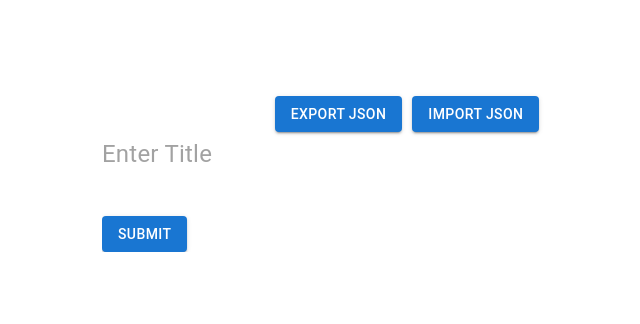
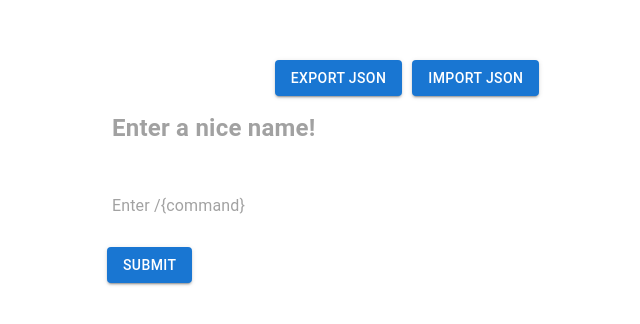
Before and after one commit to MuhammadMohsin/form-builder, a React (Create React App) app: page / in a window 1280 px wide. Shown: the part 226-550 px from the top of the page, without its empty margins (238-878 px from the left). Built offline with nearby package versions, Linux system fonts and the light colour scheme.

Commit message:
Update UX for DND

```diff
--- a/src/App.js
+++ b/src/App.js
@@ -17,15 +17,19 @@ const useStyles = makeStyles({
     overflowY: 'auto',
     maxWidth: 600,
     width: '50%',
+    padding: 5,
+    '& > div': {
+      padding: 5
+    }
   }
 });
 
 function App() {
   // Refs
-  const textRef = useRef(null);
+  const formRef = useRef(null);
 
   // States
-  const [formElement, setFormElement] = useState({ formtitle: '', formElements: [] }) // Maintains the JSON object
+  const [formElement, setFormElement] = useState({ formtitle: '', formElements: [{ name: 'CommandLine', value: '' }] }) // Maintains the JSON object
   const [isTitlePresent, setIsTitlePresent] = useState(false)
 
   /**
@@ -65,7 +69,10 @@ function App() {
    * @param {event} e
    * @param {Int} index
    */
-  const onDragStart = (e, index) => { e.dataTransfer.setData("index", index) }
+  const onDragStart = (e, index) => {
+    formRef.current.classList.add('dragStart');
+    e.dataTransfer.setData("index", index);
+  }
 
   /**
    * get the index of dropped element and swap the two elements
@@ -73,6 +80,7 @@ function App() {
    * @param {Int} dropIndex
    */
   const onDrop = (e, dropIndex) => {
+    formRef.current.classList.remove('dragStart');
     let _formElement = JSON.parse(JSON.stringify(formElement))
     let dragIndex = e.dataTransfer.getData("index");
     let DraggedValue = { ..._formElement.formElements[dragIndex] }
@@ -142,7 +150,6 @@ function App() {
    */
   const autoFocus = () => {
     setIsTitlePresent(false)
-    textRef?.current?.focus()
   }
 
   /**
@@ -184,23 +191,23 @@ function App() {
           <Button style={{ marginLeft: 10 }} component='span' variant='contained'>Import JSON</Button>
         </label>
       </div>
-      <form className={classes.formStyle} onSubmit={(e) => e.preventDefault()}>
+      <form className={classes.formStyle}
+        onSubmit={(e) => e.preventDefault()}
+        ref={formRef}>
         {isTitlePresent ?
           <ClickAwayListener onClickAway={() => setIsTitlePresent(true)}>
-            <Typography onClick={() => autoFocus()} variant='h2' style={{ fontSize: 24 }} tabIndex='1'>{formElement.formtitle}</Typography>
+            <Typography onClick={() => autoFocus()} variant='h2' style={{ fontSize: 24, fontWeight: 700 }} tabIndex='1'>{formElement.formtitle}</Typography>
           </ClickAwayListener>
           : <TextField
             fullWidth
             id="form-title"
             autoFocus
             variant="standard"
-            placeholder='Enter Title'
-            InputProps={{ disableUnderline: true, style: { fontSize: 24 } }}
-            ref={textRef}
+            placeholder='Enter a nice name!'
+            InputProps={{ disableUnderline: true, style: { fontSize: 24, fontWeight: 700 } }}
             style={{ marginBottom: 20, }}
             value={formElement.formtitle}
             onChange={(e) => handleElementInsertion(e)}
-            onKeyUp={(e) => handleElementInsertion(e)}
           />}
         {formElement?.formElements?.length ? formElement?.formElements?.map((element, index) => RenderElement([element['name']], index)) : null}
         <Button variant='contained' style={{ marginTop: 20 }}>Submit</Button>
--- a/src/components/index.jsx
+++ b/src/components/index.jsx
@@ -43,12 +43,8 @@ export const CommandLine = ({ addCommandElement, index, onDragStart, onDrop }) =
             id="form-title"
             placeholder='Enter /{command}'
             autoComplete='off'
-            draggable
-            onDragStart={(e) => onDragStart(e, index)}
-            onDrop={(e) => onDrop(e, index)}
-            onDragOver={(e) => { e.preventDefault(); setShowState(false) }}
             autoFocus
-            InputProps={{ disableUnderline: true, endAdornment: <DragIndicatorIcon style={{ cursor: 'move' }} /> }}
+            InputProps={{ disableUnderline: true }}
             onKeyUp={(e) => handleFieldCommandValue(e)}
             variant="standard"
             style={{ marginTop: 10 }}
@@ -69,6 +65,8 @@ export const Headline = ({ formElement, handleInputValue, index, handleElementIn
      * @param {event} e
      */
     const handleTextCommandValue = (e) => {
+        // Stop user to add empty heading
+        if (!e.target.value) return;
         if (e.keyCode === 13) {
             delete formElement.isEditable
             handleElementInsertion(e, 'input')
@@ -92,11 +90,11 @@ export const Headline = ({ formElement, handleInputValue, index, handleElementIn
             onDragStart={(e) => onDragStart(e, index)}
             onDrop={(e) => onDrop(e, index)}
             onDragOver={(e) => e.preventDefault()}
-            placeholder='Place text'
+            placeholder='Enter text'
             autoComplete='off'
             onChange={(e) => handleInputValue(e.target.value, index)}
             onKeyUp={(e) => handleTextCommandValue(e)}
-            InputProps={{ disableUnderline: true }}
+            InputProps={{ disableUnderline: true, style: { fontSize: 16, fontWeight: 700 } }}
             variant="standard"
             style={{ marginTop: 10, padding: 5, }}
             value={formElement?.value}
@@ -104,7 +102,7 @@ export const Headline = ({ formElement, handleInputValue, index, handleElementIn
         : <div draggable className={classes.iconContainer} onDragStart={(e) => onDragStart(e, index)} onDrop={(e) => onDrop(e, index)} onDragOver={(e) => e.preventDefault()}>
             <Typography
                 variant='h1'
-                style={{ fontSize: '18px', marginTop: 10 }}
+                style={{ fontSize: 16, marginTop: 10, fontWeight: 700 }}
                 onClick={() => makeEditable()}
             >
                 {formElement?.value}
--- a/src/index.css
+++ b/src/index.css
@@ -10,3 +10,8 @@ body {
 * {
   box-sizing: border-box;
 }
+
+/* This will add borders on elements for better UX */
+.dragStart > div[draggable="true"] {
+    box-shadow: 0 0 10px #c2bfbf;
+}
```
